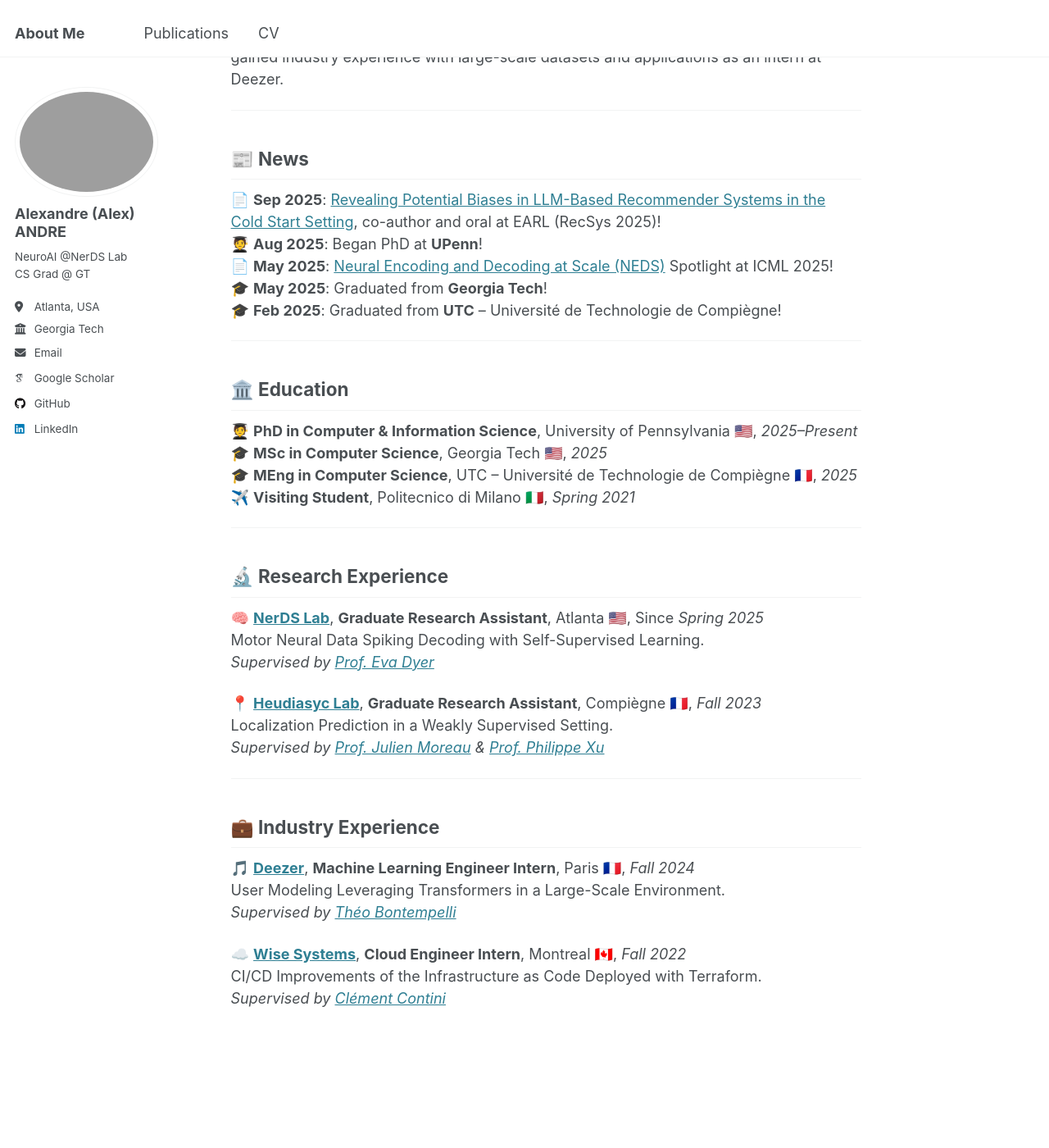
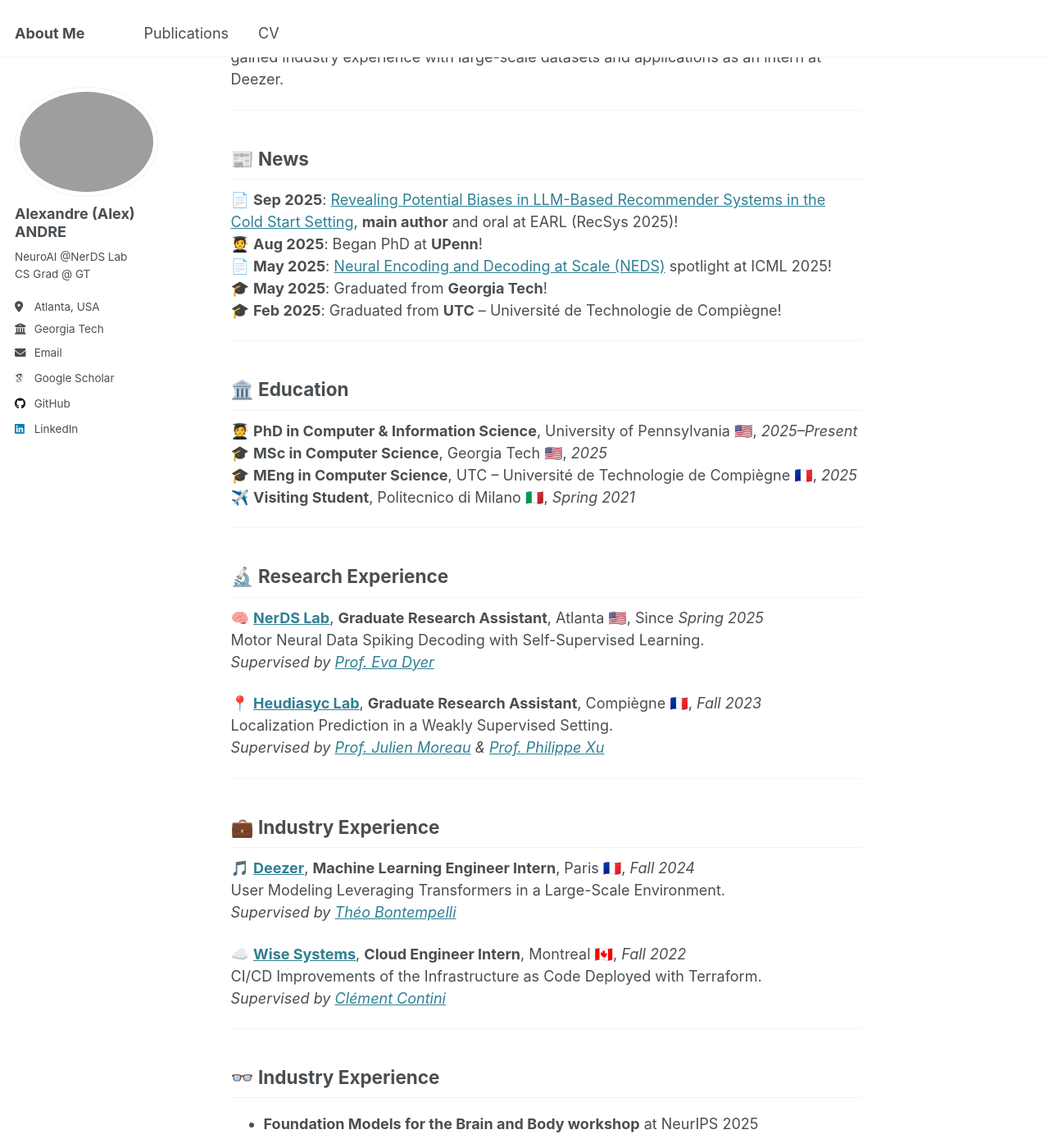
Before and after one commit to AlexandreAndr/profile, a Jekyll site: the page built from _pages/about.md, in a window 1280 px wide and 1400 px high, scrolled down 281 px. Shown: the whole window at 82% size. Built offline with Jekyll 4.4.1, drawn with Linux system fonts in a browser that asks for light colours; emoji names are drawn with the system emoji font; some web fonts are replaced.

Commit message:
Update about.md

```diff
--- a/_pages/about.md
+++ b/_pages/about.md
@@ -11,9 +11,9 @@ I am a PhD student in Computer & Information Science at **UPenn** specializing i
 
 ---
 ## :newspaper: News
-:page_facing_up: **Sep 2025**: [Revealing Potential Biases in LLM-Based Recommender Systems in the Cold Start Setting](https://arxiv.org/pdf/2508.20401), co-author and oral at EARL (RecSys 2025)!
+:page_facing_up: **Sep 2025**: [Revealing Potential Biases in LLM-Based Recommender Systems in the Cold Start Setting](https://arxiv.org/pdf/2508.20401), **main author** and oral at EARL (RecSys 2025)!
 🧑‍🎓 **Aug 2025**: Began PhD at **UPenn**!
-:page_facing_up: **May 2025**: [Neural Encoding and Decoding at Scale (NEDS)](https://arxiv.org/pdf/2504.08201) Spotlight at ICML 2025!
+:page_facing_up: **May 2025**: [Neural Encoding and Decoding at Scale (NEDS)](https://arxiv.org/pdf/2504.08201) spotlight at ICML 2025!
 :mortar_board: **May 2025**: Graduated from **Georgia Tech**!
 :mortar_board: **Feb 2025**: Graduated from **UTC** -- Université de Technologie de Compiègne!
 
@@ -43,3 +43,7 @@ User Modeling Leveraging Transformers in a Large-Scale Environment.
 :cloud: **[Wise Systems](https://www.wisesystems.com/)**, **Cloud Engineer Intern**, Montreal :canada:, *Fall 2022*
 CI/CD Improvements of the Infrastructure as Code Deployed with Terraform.
 *Supervised by [Clément Contini](https://www.linkedin.com/in/clement-contini/?locale=en_US)*
+
+---
+## :eyeglasses: Industry Experience
+-  **Foundation Models for the Brain and Body workshop** at NeurIPS 2025
```
